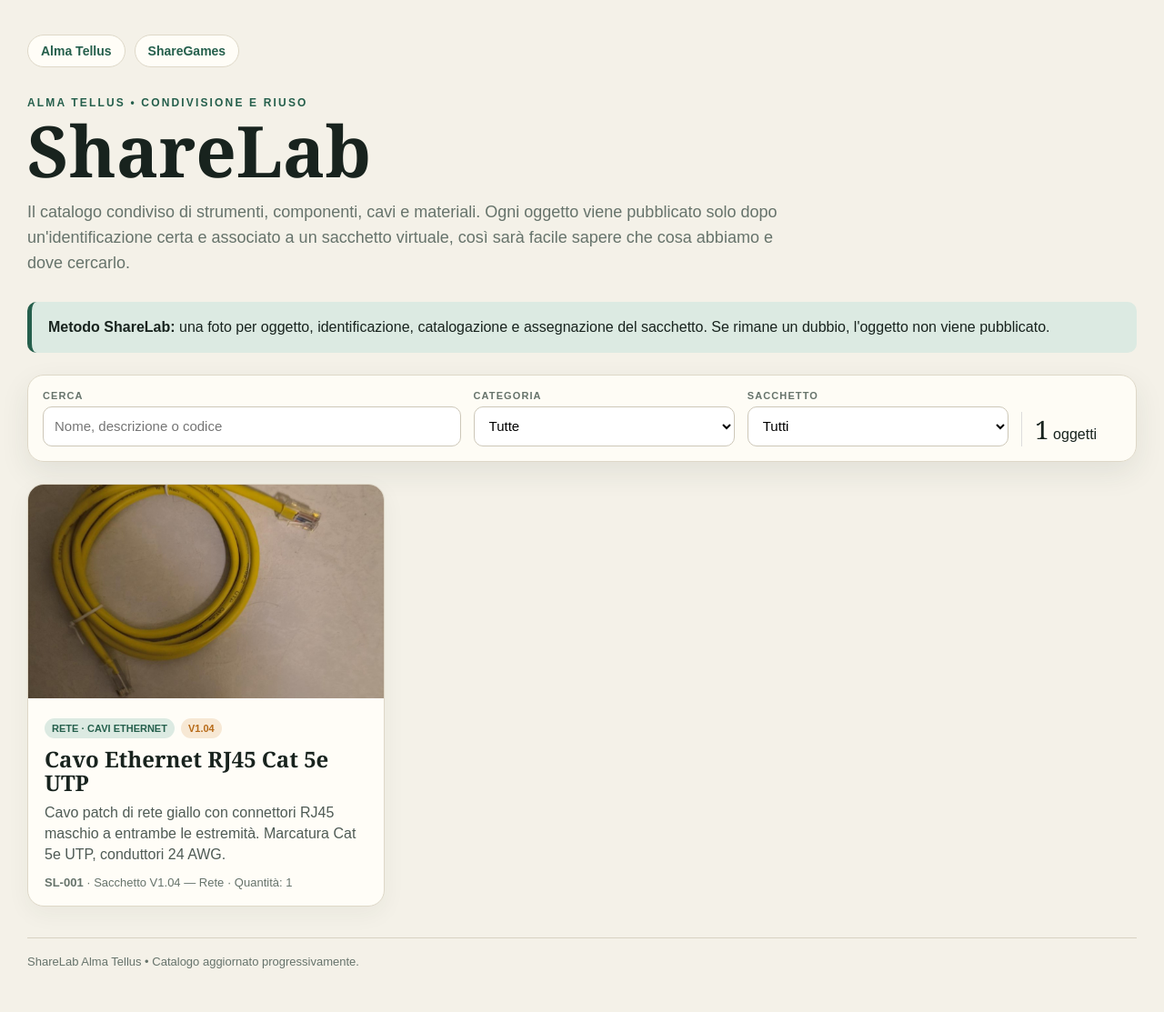
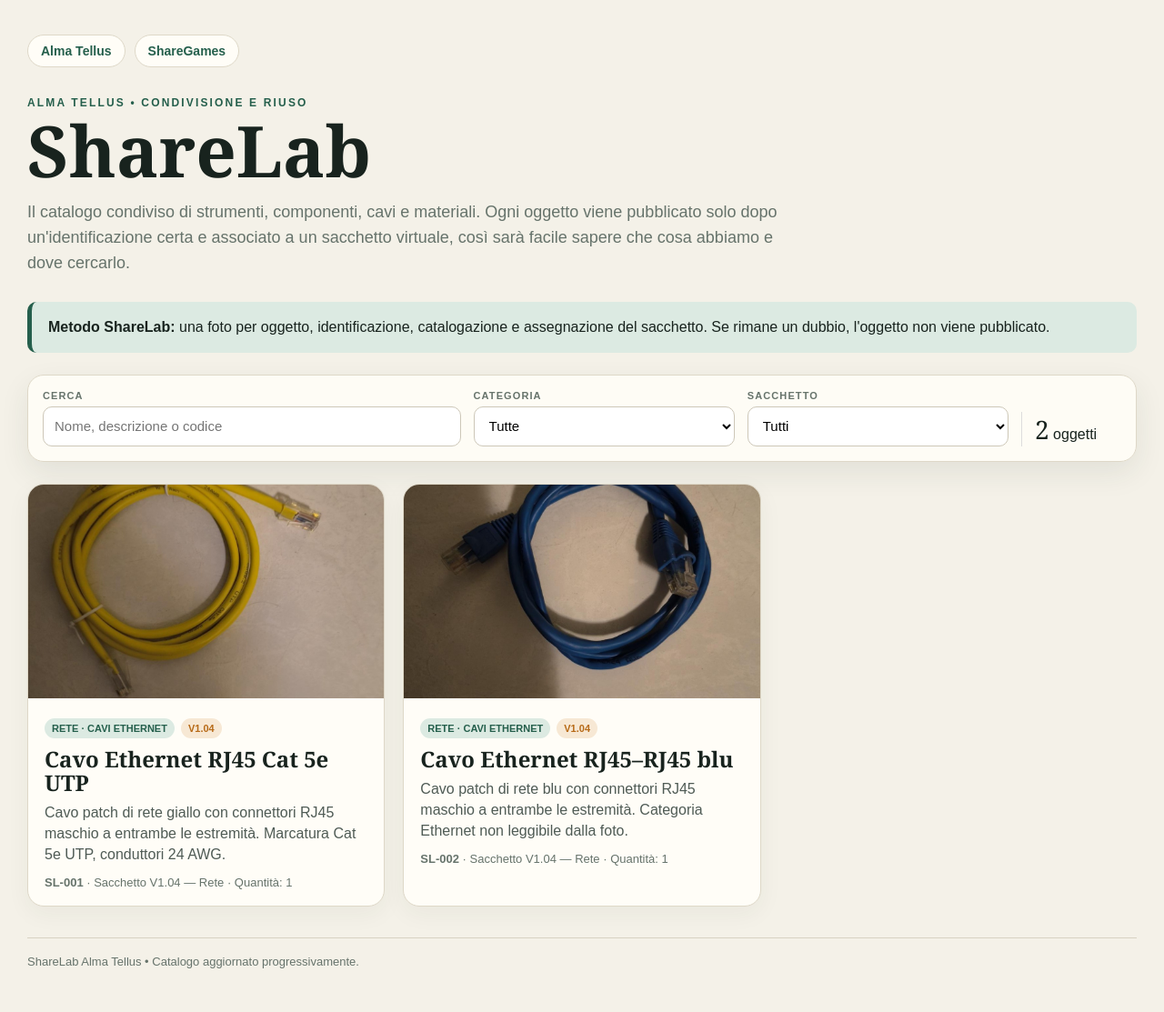
Before and after one commit to almatellus/almatellus.github.io, a Jekyll site: the page sharelab/index.html, which Jekyll copies as it is, in a window 1280 px wide. Shown: the whole page at 91% size. Built offline with Jekyll 4.4.1, drawn with Linux system fonts in a browser that asks for light colours.

Commit message:
Add ShareLab item SL-002: blue Ethernet cable

```diff
--- a/sharelab/index.html
+++ b/sharelab/index.html
@@ -56,7 +56,8 @@ footer{margin-top:34px;padding-top:18px;border-top:1px solid #d8d2c3;color:var(-
 <div id="light" class="light" hidden><button id="close" class="close" aria-label="Chiudi">×</button><img id="big" alt=""></div>
 <script>
 const ITEMS = [
-  {code:'SL-001',name:'Cavo Ethernet RJ45 Cat 5e UTP',category:'Rete',subcategory:'Cavi Ethernet',description:'Cavo patch di rete giallo con connettori RJ45 maschio a entrambe le estremità. Marcatura Cat 5e UTP, conduttori 24 AWG.',bag:'V1.04',bagName:'Rete',quantity:1,image:'/assets/sharelab/SL-001.jpg'}
+  {code:'SL-001',name:'Cavo Ethernet RJ45 Cat 5e UTP',category:'Rete',subcategory:'Cavi Ethernet',description:'Cavo patch di rete giallo con connettori RJ45 maschio a entrambe le estremità. Marcatura Cat 5e UTP, conduttori 24 AWG.',bag:'V1.04',bagName:'Rete',quantity:1,image:'/assets/sharelab/SL-001.jpg'},
+  {code:'SL-002',name:'Cavo Ethernet RJ45–RJ45 blu',category:'Rete',subcategory:'Cavi Ethernet',description:'Cavo patch di rete blu con connettori RJ45 maschio a entrambe le estremità. Categoria Ethernet non leggibile dalla foto.',bag:'V1.04',bagName:'Rete',quantity:1,image:'/assets/sharelab/SL-002.jpg'}
 ];
 const $=s=>document.querySelector(s),q=$('#q'),cat=$('#cat'),bag=$('#bag'),grid=$('#grid'),count=$('#count'),empty=$('#empty'),light=$('#light'),big=$('#big');
 const esc=s=>String(s).replace(/[&<>"']/g,c=>({'&':'&amp;','<':'&lt;','>':'&gt;','"':'&quot;',"'":'&#39;'}[c]));
```
Also changed, not shown: assets/sharelab/SL-002.jpg (added).
